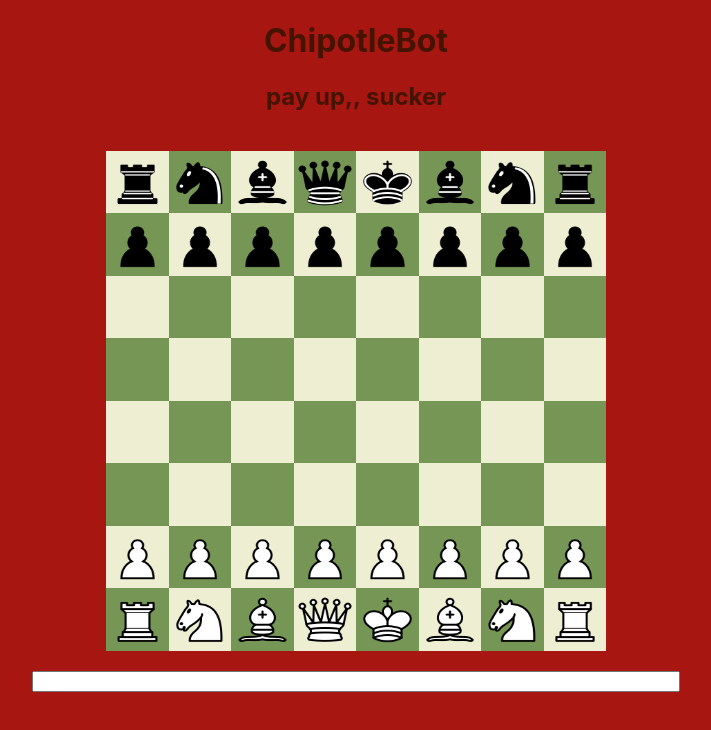
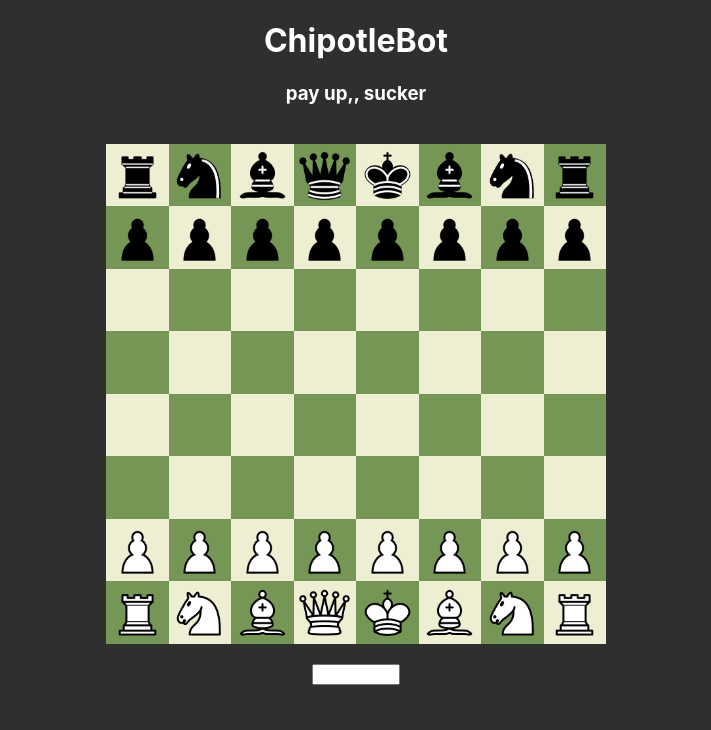
Before and after one commit to baphaelman/ChipotleBot, a React (Vite) app in the folder dev/vite-project/: page / in a window 1280 px wide. Shown: the top 730 px of the page, without its empty margins (284-995 px from the left). Built offline with nearby package versions, Linux system fonts and the light colour scheme.

Commit message:
inplemented input bar to type out moves

```diff
--- a/dev/vite-project/src/App.css
+++ b/dev/vite-project/src/App.css
@@ -1,8 +1,7 @@
 body {
   margin: 0;
   padding: 0;
-  background-color: black;
-  background-color: #A81612;
+  background-color: rgb(47, 47, 47);
 }
 
 .app {
@@ -16,7 +15,7 @@ body {
 .text {
   width: 100vw;
   text-align: center;
-  color: #451400;
+  color: white;
   text-decoration: bold;
 }
 
@@ -26,5 +25,5 @@ body {
 }
 
 input {
-  width: 50%;
+  width: 80px;
 }
--- a/dev/vite-project/src/App.jsx
+++ b/dev/vite-project/src/App.jsx
@@ -1,18 +1,40 @@
 import './App.css'
+import { useState } from 'react'
 import ChessBoard from './components/ChessBoard'
 
 function App() {
+  const [inputValue, setInputValue] = useState('');
+
+  const handleInputChange = (e) => {
+    setInputValue(e.target.value);
+  }
+
+  const handleKeyPress = (e) => {
+    if (e.key === 'Enter') {
+      handleSubmit();
+    }
+  }
+
+  // this is where my code should interact with the backend in the chipotlebot code
+  const handleSubmit = () => {
+    console.log('Input value: ', inputValue);
+    setInputValue('');
+  }
 
   return (
     <div className="app">
       <div className="text">
         <h1>ChipotleBot</h1>
-        <h2>pay up,, sucker</h2>
+        <h3>pay up,, sucker</h3>
       </div>
       <div className="board">
         <ChessBoard />
       </div>
-      <input></input>
+      <input
+        value={inputValue}
+        onChange={handleInputChange}
+        onKeyUp={handleKeyPress}
+      />
     </div>
   )
 }
--- a/dev/vite-project/src/components/Square.css
+++ b/dev/vite-project/src/components/Square.css
@@ -15,6 +15,6 @@
 }
 
 img {
-    width: 100%;
-    height: 90%;
+    width: 95%;
+    height: 95%;
 }
```
